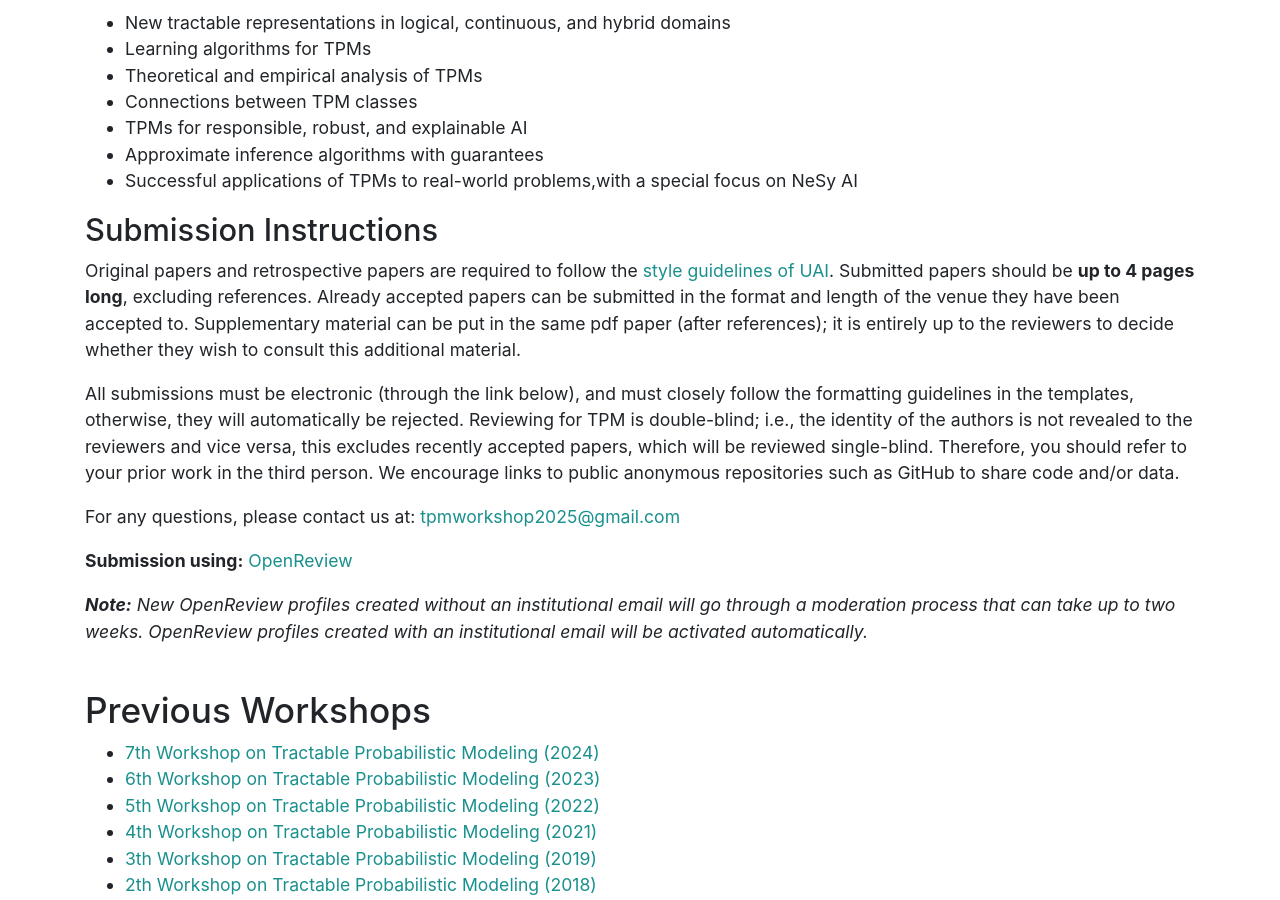
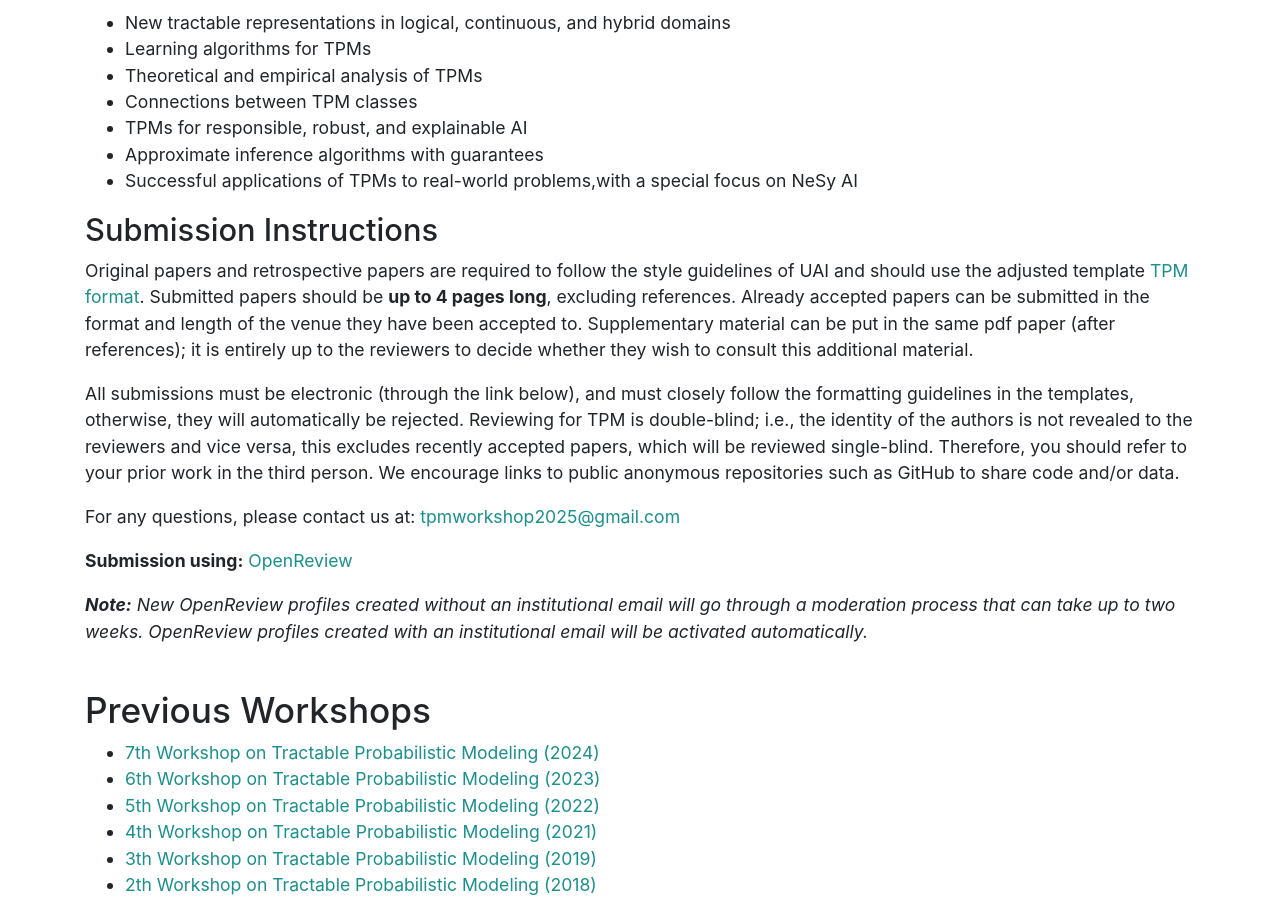
Before and after one commit to tractable-probabilistic-modeling/tpm2025, a Jekyll site: the page built from index.md, in a window 1280 px wide and 900 px high, scrolled down 2839 px. Built offline with Jekyll 4.4.1, drawn with Linux system fonts in a browser that asks for light colours; some of the changed text lies outside the part shown.

Commit message:
Add forgotten changes

```diff
--- a/_config.yml
+++ b/_config.yml
@@ -30,4 +30,4 @@ deadlines:
     date: June 18th, 2025
 
   - item: Camera-ready deadline
-    date: July 14th, 2025
+    date: July 14th, 2025 (Use the new <a href="/assets/tpm2025-template.zip">template</a>!)
--- a/index.md
+++ b/index.md
@@ -92,7 +92,7 @@ Topics of interest include, but are not limited to:
 * Successful applications of TPMs to real-world problems,with a special focus on NeSy AI
 
 ### Submission Instructions
-Original papers and retrospective papers are required to follow the [style guidelines of UAI](https://www.auai.org/uai2025/submission_instructions).
+Original papers and retrospective papers are required to follow the style guidelines of UAI and should use the adjusted template <a href="/assets/tpm2025-template.zip">TPM format</a>.
 Submitted papers should be **up to 4 pages long**, excluding references.
 Already accepted papers can be submitted in the format and length of the venue they have been accepted to.
 Supplementary material can be put in the same pdf paper (after references); it is entirely up to the reviewers to decide whether they wish to consult this additional material.
```
